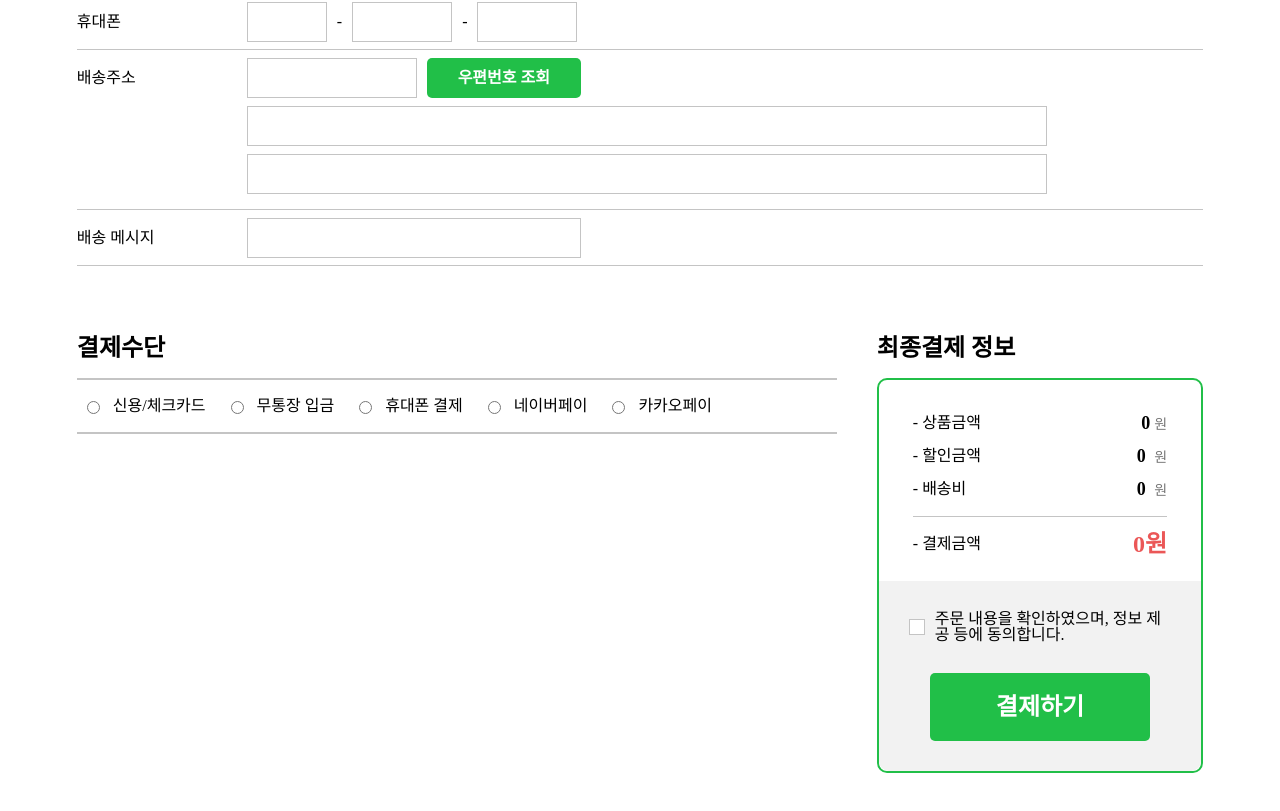
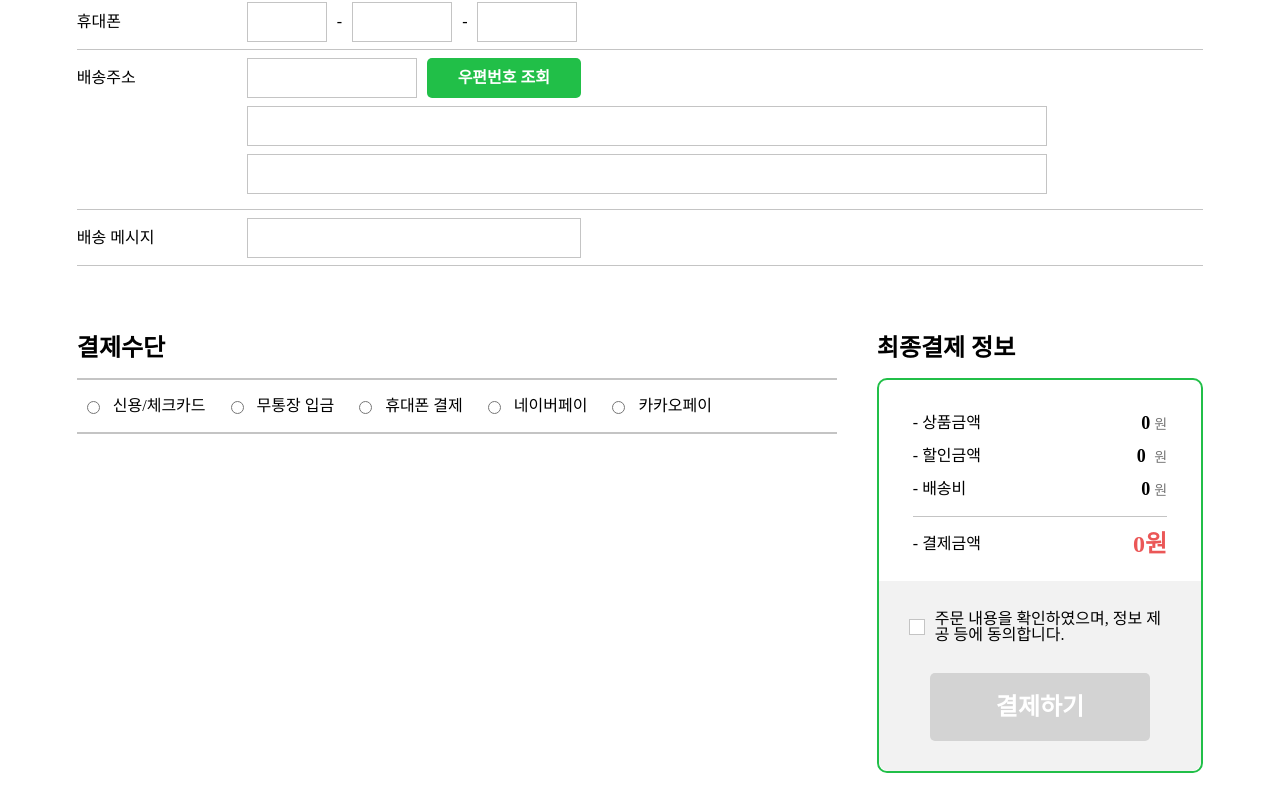
Before and after one commit to ddhsl/market-service, a React (Create React App) app: page /payment in a window 1280 px wide. Shown: the part 852-1663 px from the top of the page. Built offline with nearby package versions, Linux system fonts and the light colour scheme; a web font is replaced by a local one.

Commit message:
✨ 결제 시 동의하기 및 결제하기 기능 추가

```diff
--- a/src/pages/paymentPage/component/FinalPaymentDetails.jsx
+++ b/src/pages/paymentPage/component/FinalPaymentDetails.jsx
@@ -1,8 +1,20 @@
 import styled from "styled-components";
+import { useState } from "react";
 import Button from "../../../components/Button";
 import checkbox from "../../../assets/check-box.svg";
+import checkboxFill from "../../../assets/check-fill-box.svg";
 
-export default function FinalPaymentDetails({ totalPrice }) {
+export default function FinalPaymentDetails({
+  totalPrice,
+  totalShippingFee,
+  handleOrderSubmit,
+}) {
+  const [isAgreed, setIsAgreed] = useState(false);
+
+  const handleAgreementChange = () => {
+    setIsAgreed((prev) => !prev);
+  };
+
   return (
     <PaymentDetails>
       <section>
@@ -28,25 +40,39 @@ export default function FinalPaymentDetails({ totalPrice }) {
         >
           <span>- 배송비</span>
           <span>
-            0 <span>원</span>
+            {totalShippingFee.toLocaleString()}
+            <span>원</span>
           </span>
         </div>
         <div>
           <span>- 결제금액</span>
           <span style={{ fontSize: "24px", color: "#EB5757" }}>
             {" "}
-            {totalPrice.toLocaleString()}원
+            {(totalPrice + totalShippingFee).toLocaleString()}원
           </span>
         </div>
       </section>
       <section>
         <h3 className="sr-only">동의 및 결제하기</h3>
         <div style={{ display: "flex", gap: "10px" }}>
-          <img src={checkbox} alt="주문 내용에 동의" />
+          <img
+            onClick={handleAgreementChange}
+            src={isAgreed ? checkboxFill : checkbox}
+            alt="주문 내용에 동의"
+          />
+
           <p>주문 내용을 확인하였으며, 정보 제공 등에 동의합니다.</p>
         </div>
         <div style={{ display: "flex", justifyContent: "center" }}>
-          <Button>결제하기</Button>
+          <Button
+            onClick={handleOrderSubmit}
+            style={{
+              backgroundColor: isAgreed ? "var(--main-color)" : "#D3D3D3",
+              cursor: isAgreed ? "pointer" : "not-allowed",
+            }}
+          >
+            결제하기
+          </Button>
         </div>
       </section>
     </PaymentDetails>
```
